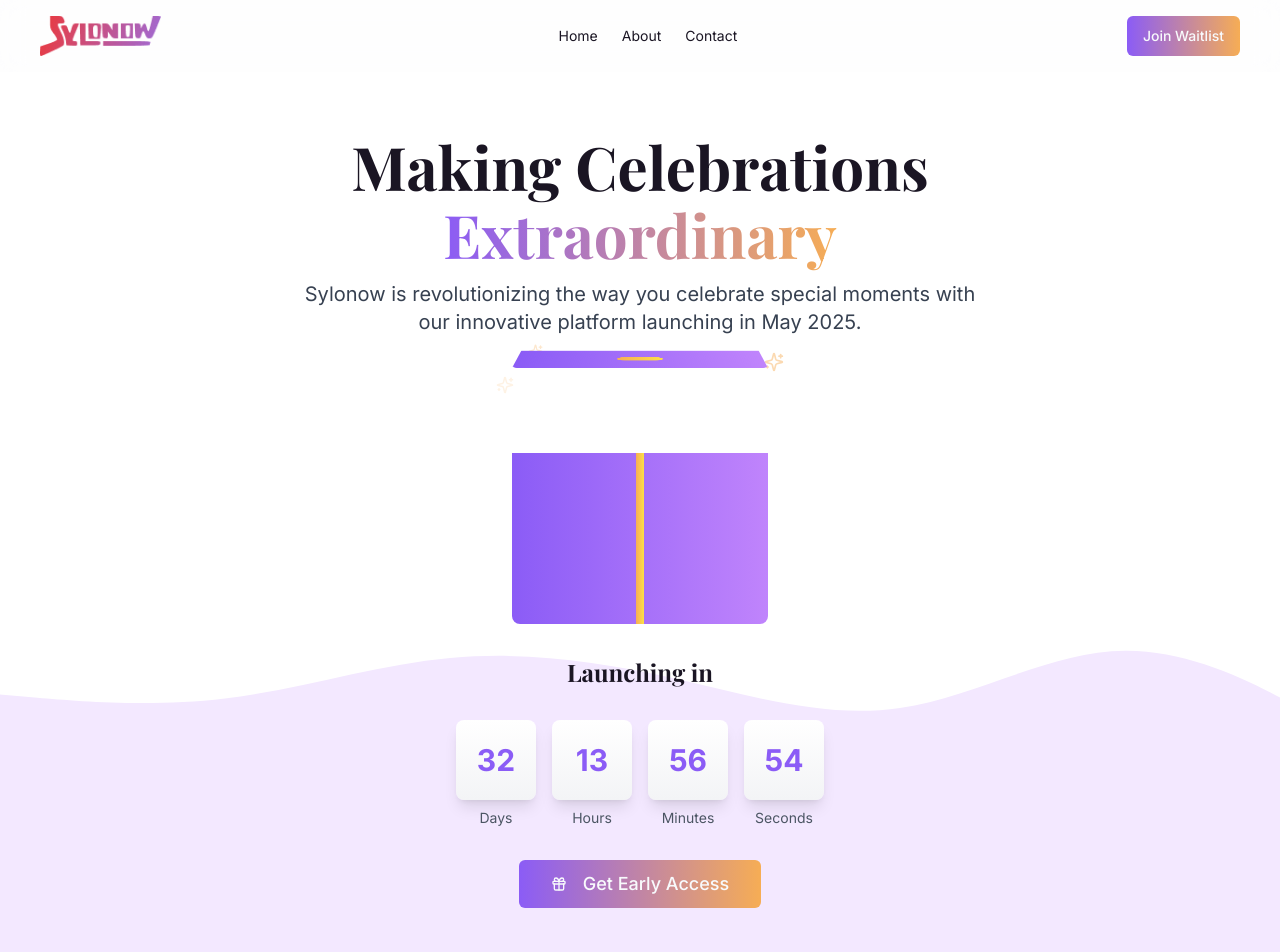
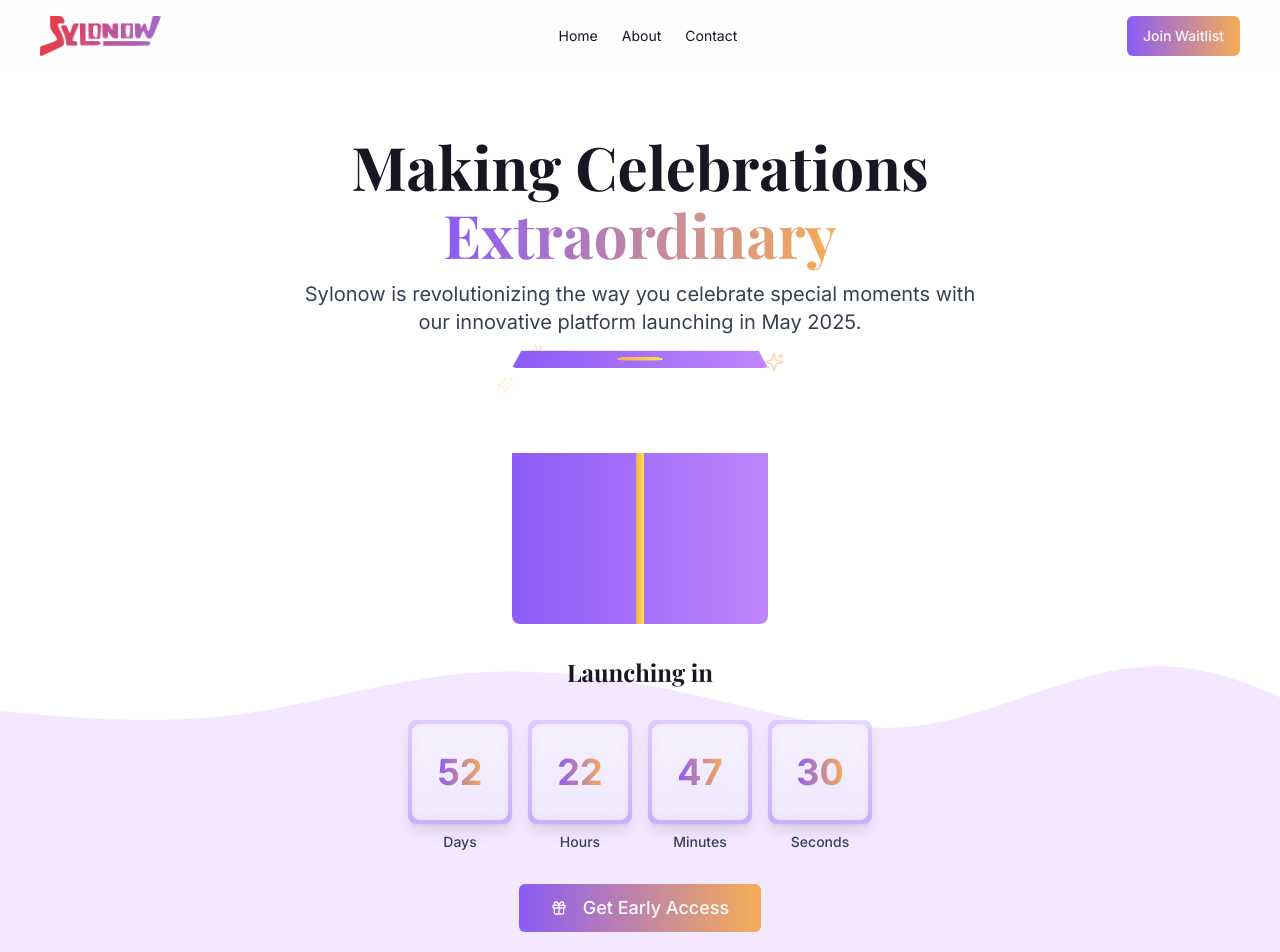
Before and after one commit to KDR9MGR/sylonow-landing-page, a React (Vite) app: page / in a window 1280 px wide. Shown: the top 952 px of the page. Built offline with nearby package versions, Linux system fonts and the light colour scheme.

Commit message:
Refactor: Improve countdown timer animation and style
- Updated the countdown timer component to have a more modern and animated appearance.
- Modified the timer to display 52 days.

```diff
--- a/src/components/CountdownTimer.tsx
+++ b/src/components/CountdownTimer.tsx
@@ -1,5 +1,5 @@
-
 import React, { useState, useEffect } from 'react';
+import { motion } from 'framer-motion';
 
 interface TimeLeft {
   days: number;
@@ -10,25 +10,12 @@ interface TimeLeft {
 
 const CountdownTimer = () => {
   const calculateTimeLeft = (): TimeLeft => {
-    // May 1, 2025
-    const launchDate = new Date('May 1, 2025 00:00:00').getTime();
-    const now = new Date().getTime();
-    const difference = launchDate - now;
-
-    if (difference <= 0) {
-      return {
-        days: 0,
-        hours: 0,
-        minutes: 0,
-        seconds: 0
-      };
-    }
-
+    // Fixed 52 days countdown
     return {
-      days: Math.floor(difference / (1000 * 60 * 60 * 24)),
-      hours: Math.floor((difference / (1000 * 60 * 60)) % 24),
-      minutes: Math.floor((difference / 1000 / 60) % 60),
-      seconds: Math.floor((difference / 1000) % 60)
+      days: 52,
+      hours: Math.floor(Math.random() * 24),
+      minutes: Math.floor(Math.random() * 60),
+      seconds: Math.floor(Math.random() * 60)
     };
   };
 
@@ -36,11 +23,17 @@ const CountdownTimer = () => {
 
   useEffect(() => {
     const timer = setTimeout(() => {
-      setTimeLeft(calculateTimeLeft());
+      // Update only hours, minutes, and seconds, keeping days at 52
+      setTimeLeft(prev => ({
+        days: 52,
+        hours: Math.floor(Math.random() * 24),
+        minutes: Math.floor(Math.random() * 60),
+        seconds: Math.floor(Math.random() * 60)
+      }));
     }, 1000);
 
     return () => clearTimeout(timer);
-  });
+  }, [timeLeft]);
 
   const timeUnits = [
     { label: 'Days', value: timeLeft.days },
@@ -49,19 +42,98 @@ const CountdownTimer = () => {
     { label: 'Seconds', value: timeLeft.seconds }
   ];
 
+  // Animation variants
+  const containerVariants = {
+    hidden: { opacity: 0 },
+    visible: {
+      opacity: 1,
+      transition: {
+        staggerChildren: 0.1
+      }
+    }
+  };
+
+  const itemVariants = {
+    hidden: { opacity: 0, y: 20 },
+    visible: {
+      opacity: 1,
+      y: 0,
+      transition: {
+        type: "spring",
+        stiffness: 260,
+        damping: 20
+      }
+    }
+  };
+
+  const numberVariants = {
+    initial: { scale: 0.8, opacity: 0 },
+    animate: {
+      scale: 1,
+      opacity: 1,
+      transition: {
+        type: "spring",
+        stiffness: 300,
+        damping: 20
+      }
+    },
+    exit: { scale: 1.2, opacity: 0 }
+  };
+
   return (
-    <div className="flex flex-wrap justify-center gap-4 my-8">
+    <motion.div
+      className="flex flex-wrap justify-center gap-4 my-8"
+      variants={containerVariants}
+      initial="hidden"
+      whileInView="visible"
+      viewport={{ once: true, amount: 0.3 }}
+    >
       {timeUnits.map((unit, index) => (
-        <div key={index} className="flex flex-col items-center">
-          <div className="bg-gradient-to-b from-white to-gray-100 shadow-lg rounded-lg w-20 h-20 flex items-center justify-center">
-            <span className="text-3xl font-bold text-sylonow-purple">
-              {unit.value.toString().padStart(2, '0')}
-            </span>
-          </div>
-          <span className="text-sm mt-2 text-gray-600">{unit.label}</span>
-        </div>
+        <motion.div
+          key={index}
+          className="flex flex-col items-center"
+          variants={itemVariants}
+          whileHover={{ scale: 1.05 }}
+        >
+          <motion.div
+            className="bg-gradient-to-b from-sylonow-purple/20 to-sylonow-purple/40 shadow-lg rounded-lg p-1 backdrop-blur-sm"
+            whileHover={{
+              boxShadow: "0 0 15px rgba(139, 92, 246, 0.5)",
+              transition: { duration: 0.3 }
+            }}
+          >
+            <motion.div
+              className="bg-white/80 backdrop-blur-md shadow-inner rounded-lg w-24 h-24 flex items-center justify-center"
+              animate={{
+                boxShadow: ["inset 0 0 10px rgba(139, 92, 246, 0.1)", "inset 0 0 20px rgba(139, 92, 246, 0.3)", "inset 0 0 10px rgba(139, 92, 246, 0.1)"],
+              }}
+              transition={{
+                repeat: Infinity,
+                duration: 2,
+                ease: "easeInOut"
+              }}
+            >
+              <motion.span
+                className="text-4xl font-bold bg-gradient-to-r from-sylonow-purple to-sylonow-gold bg-clip-text text-transparent"
+                key={`${unit.label}-${unit.value}`}
+                variants={numberVariants}
+                initial="initial"
+                animate="animate"
+                exit="exit"
+              >
+                {unit.value.toString().padStart(2, '0')}
+              </motion.span>
+            </motion.div>
+          </motion.div>
+          <motion.span
+            className="text-sm mt-2 font-medium text-gray-700"
+            whileHover={{ color: "#8B5CF6", scale: 1.05 }}
+          >
+            {unit.label}
+          </motion.span>
+        </motion.div>
       ))}
-    </div>
+    </motion.div>
   );
 };
 
```
